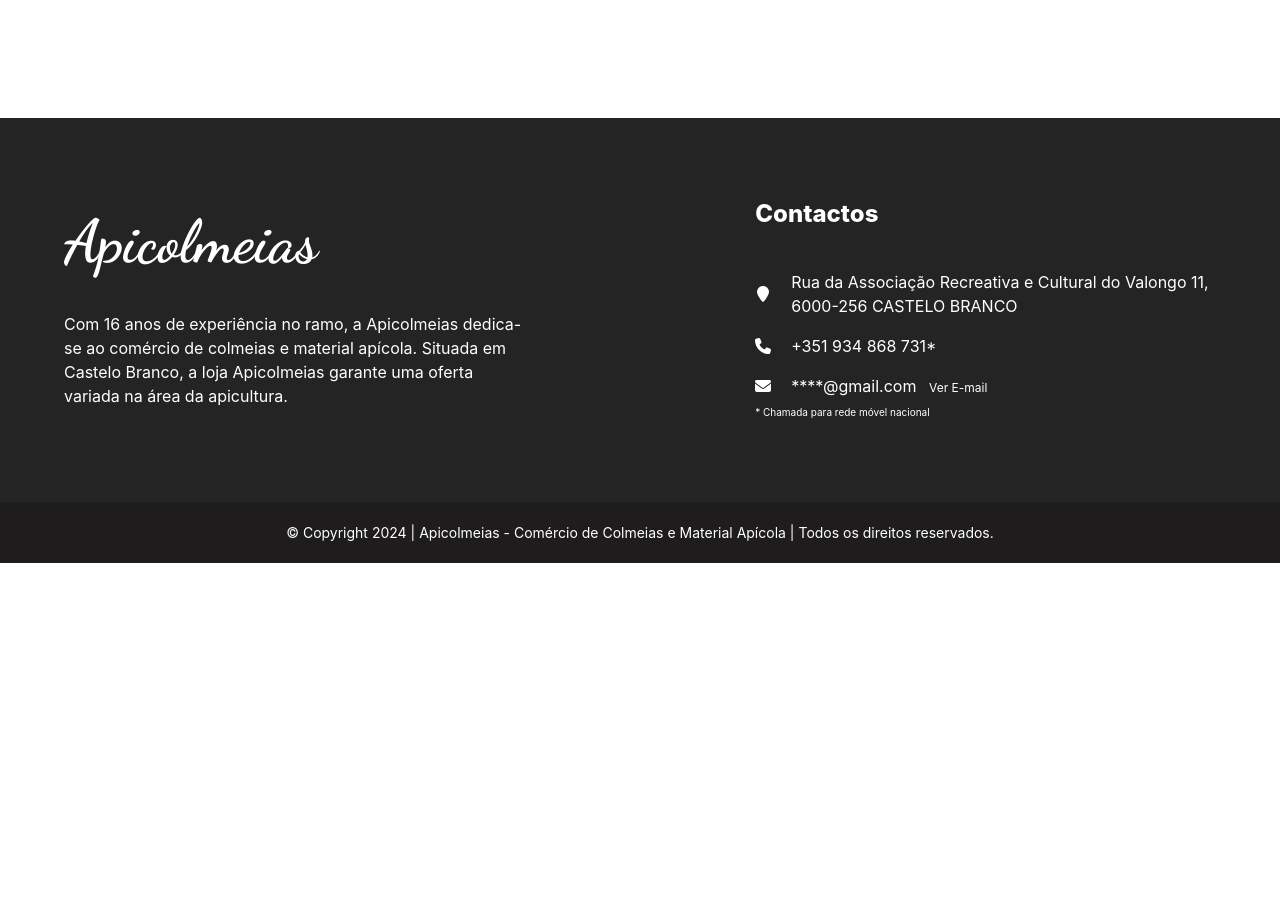
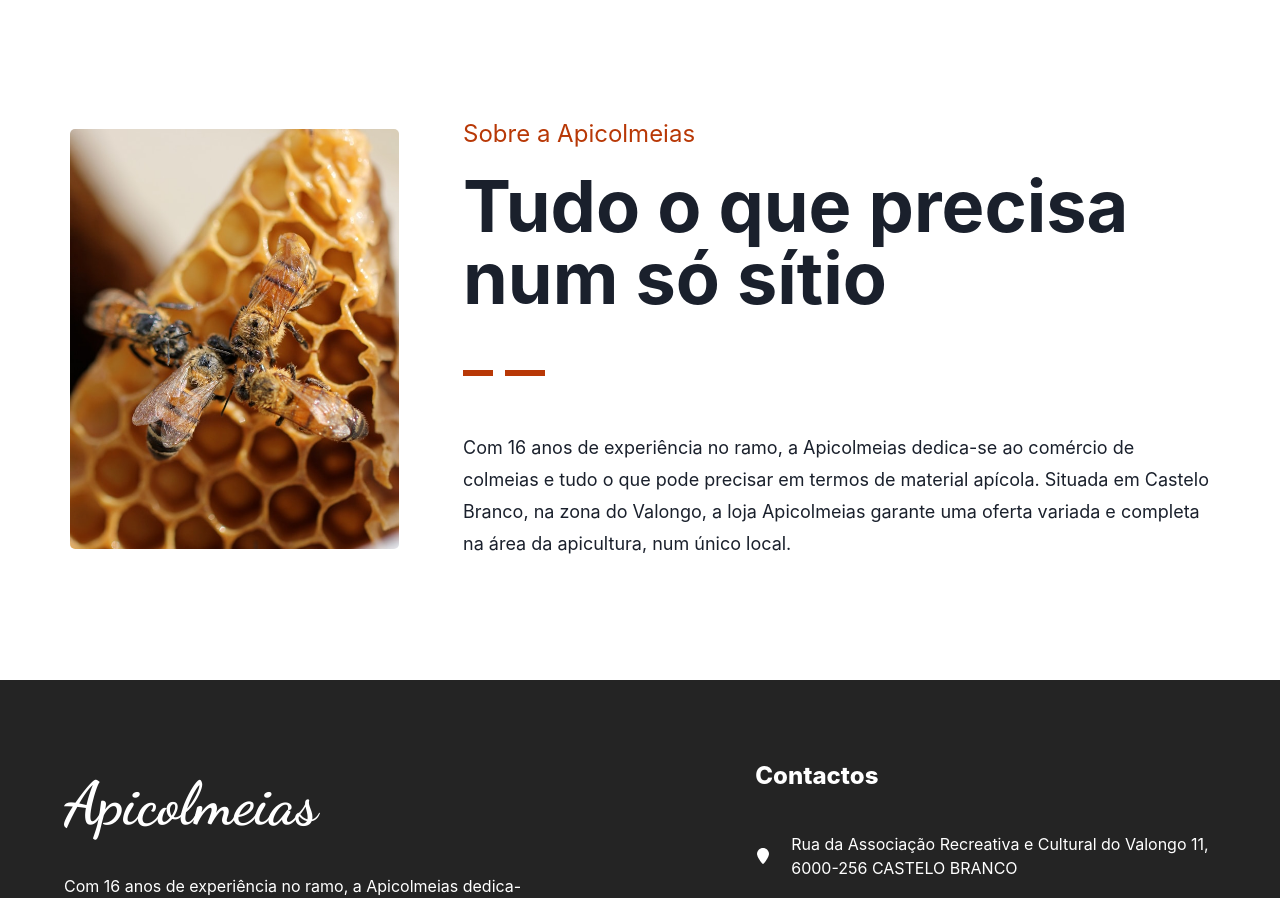
Before and after one commit to j-pcgoncalves/apicolmeias, a React (Vite) app: page / in a window 1280 px wide. Shown: the part 1392-2290 px from the top of the page. Before the commit the page ends 1955 px from the top, so only its background shows below. Built offline with nearby package versions, Linux system fonts and the light colour scheme.

Commit message:
create and style about section in homepage

```diff
--- a/src/components/home/Home.tsx
+++ b/src/components/home/Home.tsx
@@ -1,6 +1,7 @@
 import { FaBoxArchive, FaForumbee, FaHive } from "react-icons/fa6";
 import HeroSection from "../ui/HeroSection";
 import HomeCard from "../ui/HomeCard";
+import HomeAbout from "./HomeAbout";
 
 const Home = () => {
     return (
@@ -12,6 +13,8 @@ const Home = () => {
                 <HomeCard icon={<FaHive style={{ fontSize: "60px" }} />} title="Extração" text="Para proceder à extração do seu mel oferecemos toda uma panóplia de utensílios" />
                 <HomeCard icon={<FaForumbee style={{ fontSize: "60px" }} />} title="Cosmética" text="Experimente os nossos produtos cosméticos para proteger o seu corpo" />
             </div>
+
+            <HomeAbout />
         </>
     );
 }
--- /dev/null
+++ b/src/components/home/HomeAbout.tsx
@@ -0,0 +1,24 @@
+import aboutImg from "../../assets/abelha_about.jpg";
+
+const HomeAbout = () => {
+    return (
+        <>
+            <div className="flex items-center xl:gap-16 px-5 sm:px-[70px] mb-[120px]">
+                <div>
+                    <img className="hidden xl:block w-[1100px] rounded-[5px]" src={aboutImg} alt="Abelhas em Colmeia" />
+                </div>
+                <div className="about-text-container">
+                    <p className="text-primary text-2xl mb-5">Sobre a Apicolmeias</p>
+                    <p className="text-5xl sm:text-7xl font-bold mb-14">Tudo o que precisa num só sítio</p>
+                    <div className="flex gap-3">
+                        <div className="h-[6px] w-[30px] bg-primary"></div>
+                        <div className="h-[6px] w-[40px] bg-primary"></div>
+                    </div>
+                    <p className="mt-14 leading-8 text-lg">Com 16 anos de experiência no ramo, a Apicolmeias dedica-se ao comércio de colmeias e tudo o que pode precisar em termos de material apícola. Situada em Castelo Branco, na zona do Valongo, a loja Apicolmeias garante uma oferta variada e completa na área da apicultura, num único local.</p>
+                </div>
+            </div>
+        </>
+    );
+}
+
+export default HomeAbout;
```
Also changed, not shown: src/assets/abelha_about.jpg (added).
